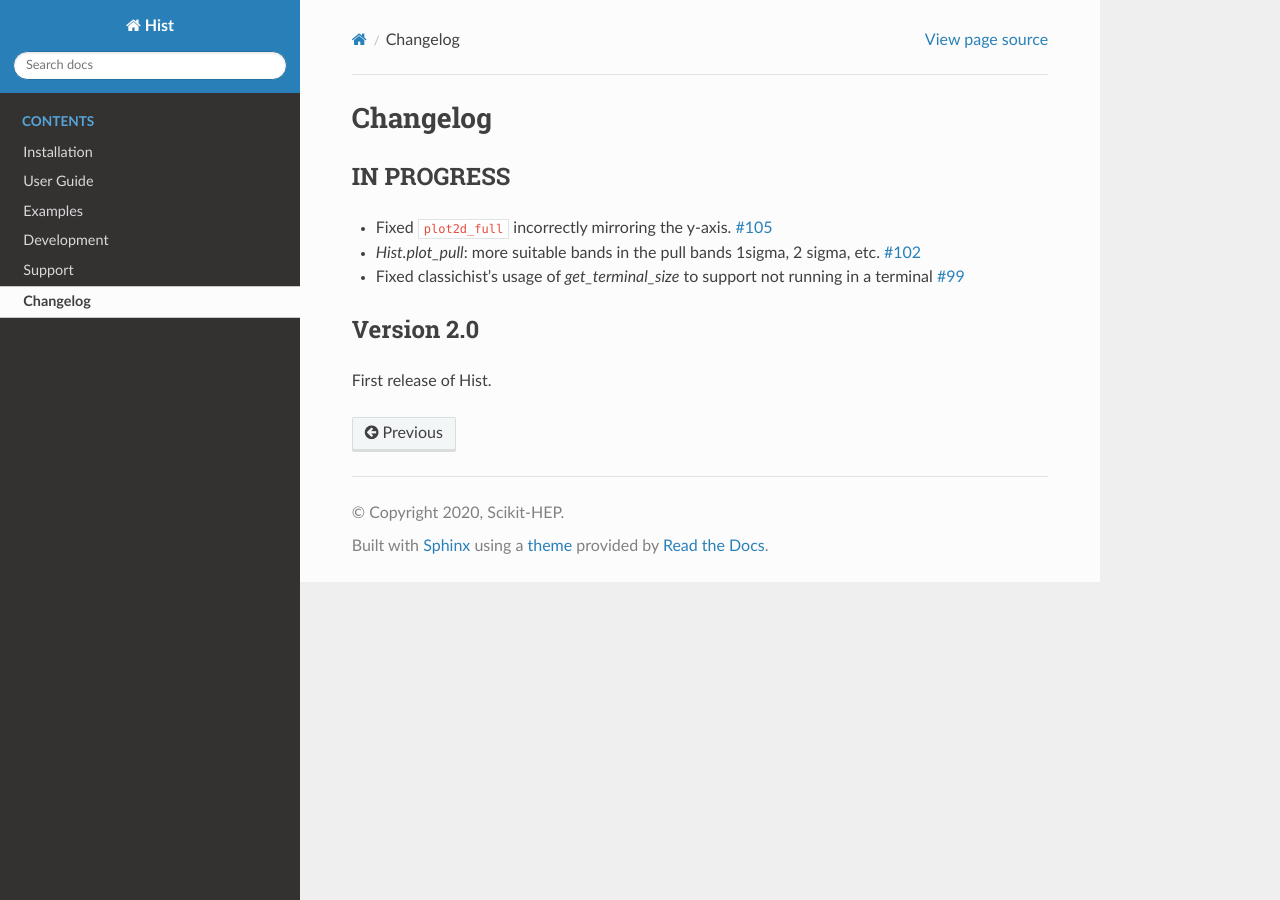
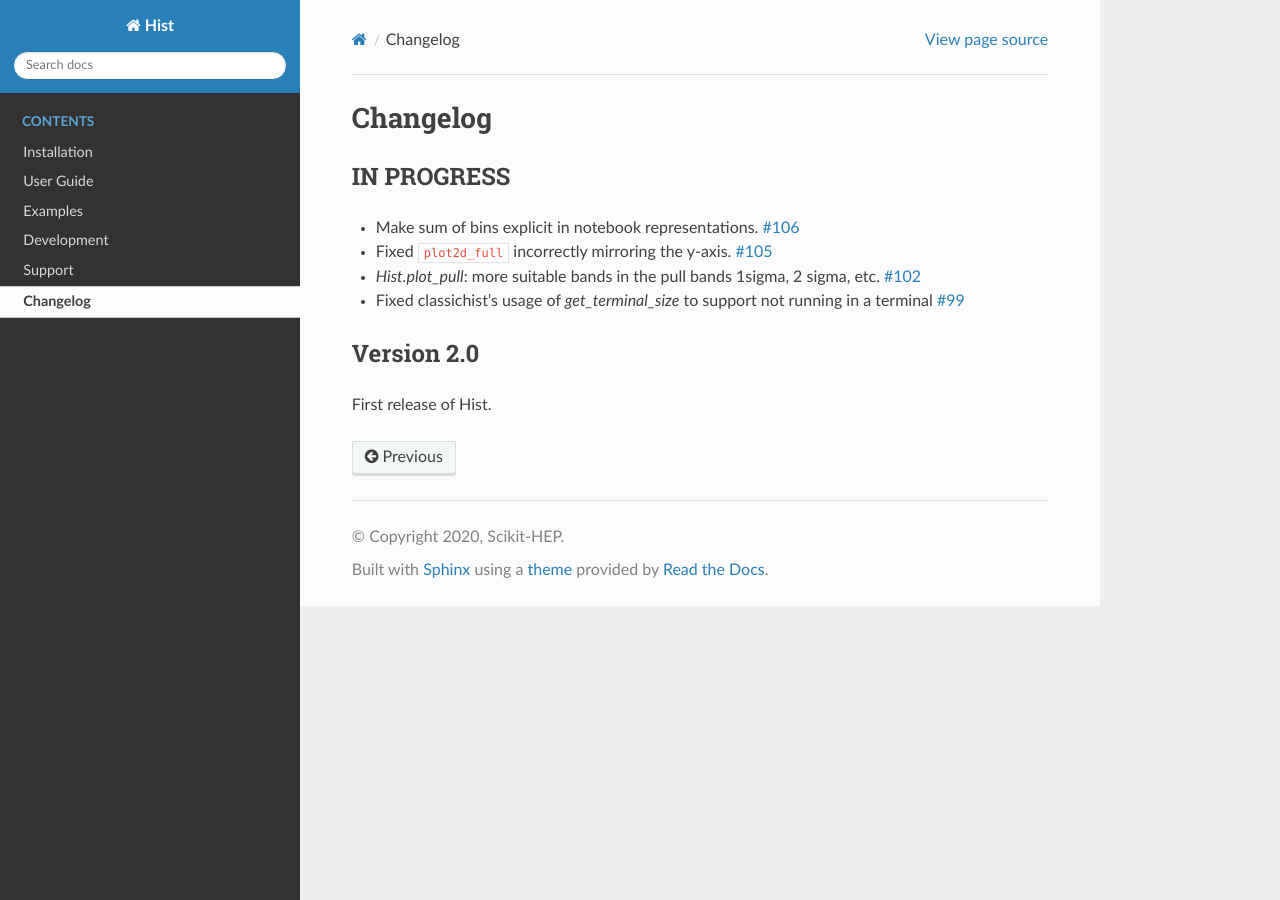
Before and after one commit to scikit-hep/hist, a Sphinx documentation site: the page built from docs/changelog.rst, in a window 1280 px wide. Built offline with Sphinx 7.4.7 and the Read the Docs theme 2.0.0, drawn with Linux system fonts in a browser that asks for light colours; pages that are not in the unit, such as notebooks, are missing from menus.

Commit message:
Doc update

```diff
--- a/docs/changelog.rst
+++ b/docs/changelog.rst
@@ -4,6 +4,8 @@ Changelog
 IN PROGRESS
 -----------
 
+* Make sum of bins explicit in notebook representations.
+  `#106 <https://github.com/scikit-hep/hist/pull/106>`_
 
 * Fixed ``plot2d_full`` incorrectly mirroring the y-axis.
   `#105 <https://github.com/scikit-hep/hist/pull/105>`_
```
Also changed, not shown: README.md (+1 -1 lines).
